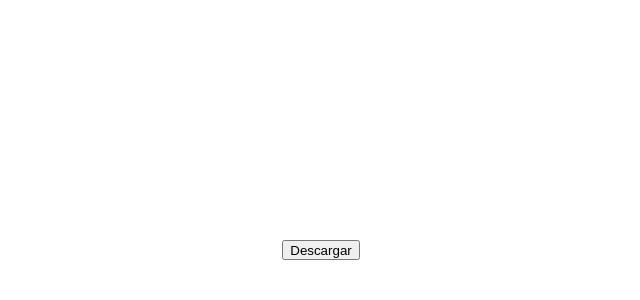
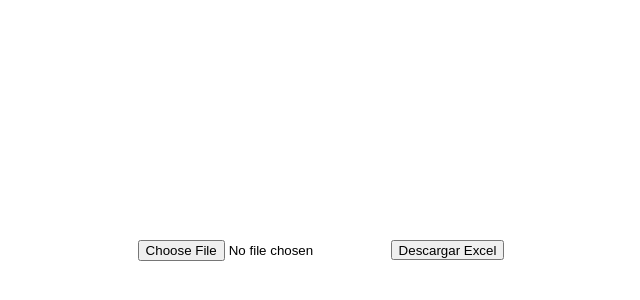
Before and after one commit to AlexJmzc/distribucion, a React (Create React App) app: page / in a window 1280 px wide. Shown: the part 150-450 px from the top of the page, without its empty margins (319-959 px from the left). Built offline with nearby package versions, Linux system fonts and the light colour scheme.

Commit message:
Distribution

```diff
--- a/src/components/principal/principal.jsx
+++ b/src/components/principal/principal.jsx
@@ -1,10 +1,148 @@
-import React from 'react'
+/* eslint-disable no-unused-vars */
+import { useState, useEffect } from 'react'
 import './principal.css'
+import * as XLSX from 'xlsx'
 
 const Principal = () => {
+  const [datos, setDatos] = useState([])
+  const [datosDistribucion, setDatosDistribucion] = useState([])
+  const [, setDatosSeparados] = useState([])
+  const [nuevosDatos, setNuevosDatos] = useState([])
+
+  useEffect(() => {
+    if (datos.length > 0) {
+      procesarDatos(datos)
+    }
+  }, [datos])
+
+  const handleFileUpload = (event) => {
+    const file = event.target.files[0]
+    const reader = new FileReader()
+
+    reader.onload = (e) => {
+      const filedatos = new Uint8Array(e.target.result)
+      const workbook = XLSX.read(filedatos, { type: 'array' })
+
+      const sheetName1 = workbook.SheetNames[0]
+      const sheetName2 = workbook.SheetNames[1]
+      const sheet1 = workbook.Sheets[sheetName1]
+      const sheet2 = workbook.Sheets[sheetName2]
+
+      const jsondatos = XLSX.utils.sheet_to_json(sheet1)
+      const jsondatosDistribucion = XLSX.utils.sheet_to_json(sheet2)
+      setDatos(jsondatos)
+      setDatosDistribucion(jsondatosDistribucion)
+    }
+
+    reader.readAsArrayBuffer(file)
+  }
+
+  const procesarDatos = (datos) => {
+    separarPorPallet(datos)
+  }
+
+  const separarPorPallet = (data) => {
+    const result = {}
+
+    data.forEach((obj) => {
+      const pallet = obj['N° Pallet']
+
+      if (!result[pallet]) {
+        result[pallet] = []
+      }
+      result[pallet].push({
+        ...obj,
+        Principal: 0,
+        Atahualpa: 0,
+        Carapungo: 0,
+        CRJ: 0
+      })
+    })
+
+    setDatosSeparados(result)
+    combinarDatos(result)
+  }
+
+  //! COMBINAR EN UN SOLO ARRAY
+  const combinarDatos = (datos) => {
+    const dat = Object.values(datos).flat()
+
+    setNuevosDatos(dat)
+  }
+
+  //! DISTRIBUIR
+  function distribuirCantidad (requerimientos, disponibilidades) {
+    disponibilidades.forEach((disponibilidad) => {
+      const item = disponibilidad['N° Item']
+      let cantidadRestante = disponibilidad.Cantidad
+
+      const ubicaciones = obtenerDistribucion(item, requerimientos)
+
+      const ub = Object.entries(ubicaciones).sort(([, a], [, b]) => b - a)
+
+      for (const [ubicacion, requerimiento] of ub) {
+        if (cantidadRestante >= requerimiento) {
+          disponibilidad[ubicacion] = requerimiento
+          cantidadRestante -= requerimiento
+        } else {
+          disponibilidad[ubicacion] = 0
+        }
+      }
+    })
+
+    return disponibilidades
+  }
+
+  const obtenerDistribucion = (item, requerimientos) => {
+    const req = { ...requerimientos.find(requerimiento => requerimiento['N° Item'] === item) }
+
+    if (req) {
+      delete req['N° Item']
+      return req
+    }
+  }
+
+  // TODO: GENERAR EXCEL
+  const generateExcel = () => {
+    const distribuciones = distribuirCantidad(datosDistribucion, nuevosDatos)
+    const wb = XLSX.utils.book_new()
+    const datos = distribuciones.map((item) => [
+      item['N° Item'],
+      item['N° Pallet'],
+      item.Cantidad,
+      item.Principal,
+      item.Atahualpa,
+      item.Carapungo,
+      item.CRJ
+    ])
+
+    const headers = [
+      'N° Item',
+      'N° Pallet',
+      'Cantidad',
+      'Principal',
+      'Atahualpa',
+      'Carapungo',
+      'CRJ'
+    ]
+
+    const wsData = [headers, ...datos]
+    const ws = XLSX.utils.aoa_to_sheet(wsData)
+
+    XLSX.utils.book_append_sheet(wb, ws, 'Reporte')
+
+    const wsCols = headers.map((header, index) => ({
+      wch: header.length + 20
+    }))
+    ws['!cols'] = wsCols
+
+    XLSX.writeFile(wb, 'Distribuciones.xlsx')
+  }
+
   return (
     <div className='main'>
-        <button>Descargar</button>
+      <input type='file' accept='.xlsx, .xls' onChange={handleFileUpload} />
+      <button onClick={generateExcel}>Descargar Excel</button>
     </div>
   )
 }
```
